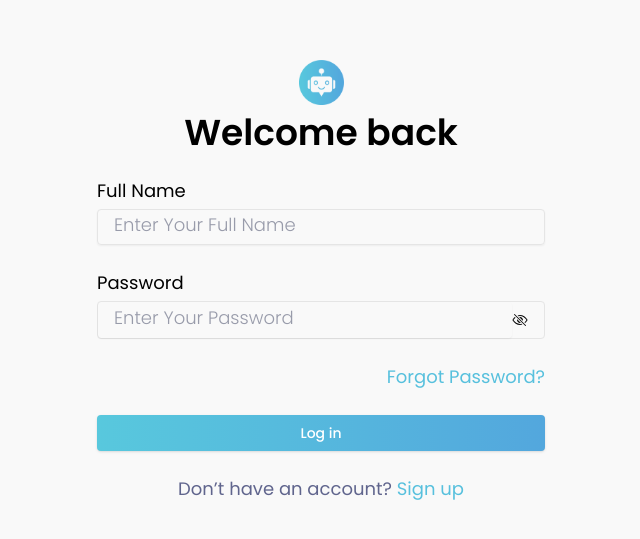
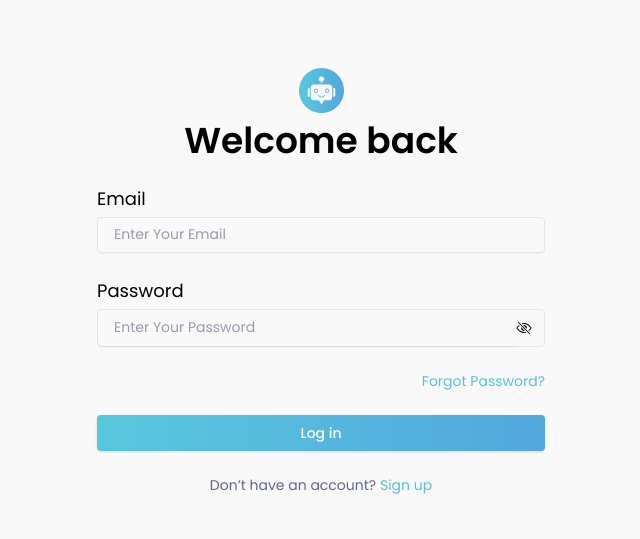
Before and after one commit to patel-poojan/chatbot-frontend, a Next.js app: page /login in a window 1280 px wide. Shown: the part 119-658 px from the top of the page, without its empty margins (319-959 px from the left). Built offline with nearby package versions, Linux system fonts and the light colour scheme; no server answers.

Commit message:
feat: login api added

```diff
--- a/package.json
+++ b/package.json
@@ -17,6 +17,8 @@
     "@radix-ui/react-popover": "^1.1.1",
     "@radix-ui/react-slot": "^1.1.0",
     "@radix-ui/react-tooltip": "^1.1.2",
+    "@tanstack/react-query": "^5.56.2",
+    "axios": "^1.7.7",
     "class-variance-authority": "^0.7.0",
     "clsx": "^2.1.1",
     "cmdk": "^1.0.0",
@@ -26,6 +28,8 @@
     "react": "^18",
     "react-dom": "^18",
     "react-icons": "^5.3.0",
+    "react-query": "^3.39.3",
+    "sonner": "^1.5.0",
     "tailwind-merge": "^2.5.2",
     "tailwindcss-animate": "^1.0.7"
   },
--- a/src/app/components/ChooseWebsiteTemplate.tsx
+++ b/src/app/components/ChooseWebsiteTemplate.tsx
@@ -40,12 +40,12 @@ const ChooseWebsiteTemplate = ({
          mt-4 mb-3 flex items-center bg-[#F2F2F2]"
         >
           <Input
-            className="flex-1 border-none shadow-none bg-transparent placeholder:text-[#989898] focus-visible:ring-0 text-sm sm:text-base placeholder:text-sm sm:placeholder:text-base placeholder:font-light "
+            className="flex-1 border-none shadow-none pe-[2px] sm:pe-1 bg-transparent placeholder:text-[#989898] focus-visible:ring-0 text-sm sm:text-base placeholder:text-sm sm:placeholder:text-base placeholder:font-light "
             placeholder="Enter a URL address"
           ></Input>
           <div className="mx-2 sm:mx-3 md:mx-5">
             <DropdownMenu onOpenChange={() => setDropDown(!dropDown)}>
-              <DropdownMenuTrigger className="focus-visible:!outline-none w-full md:w-auto text-sm sm:text-base md:text-lg font-normal text-black flex items-center justify-between gap-2">
+              <DropdownMenuTrigger className="focus-visible:!outline-none w-full md:w-auto text-sm sm:text-base md:text-lg font-normal text-black flex items-center justify-between gap-1 sm:gap-2">
                 {page}
                 {dropDown ? <IoIosArrowUp /> : <IoIosArrowDown />}
               </DropdownMenuTrigger>
--- /dev/null
+++ b/src/app/components/ClientProvider.tsx
@@ -0,0 +1,18 @@
+"use client";
+
+import { QueryClientProvider } from "@tanstack/react-query";
+import { queryClient } from "@/utils/react-query";
+import { Toaster } from "sonner";
+
+export default function ClientProvider({
+  children,
+}: {
+  children: React.ReactNode;
+}) {
+  return (
+    <QueryClientProvider client={queryClient}>
+      {children}
+      <Toaster richColors />
+    </QueryClientProvider>
+  );
+}
--- /dev/null
+++ b/src/app/components/Loader.tsx
@@ -0,0 +1,25 @@
+export const Loader = () => {
+  return (
+    <div className="bg-blur fixed inset-0 z-50 flex items-center justify-center bg-black/20 backdrop-blur-[2px]">
+      <div role="status">
+        <svg
+          aria-hidden="true"
+          className="h-8 w-8 animate-spin fill-primary text-gray-200"
+          viewBox="0 0 100 101"
+          fill="none"
+          xmlns="http://www.w3.org/2000/svg"
+        >
+          <path
+            d="M100 50.5908C100 78.2051 77.6142 100.591 50 100.591C22.3858 100.591 0 78.2051 0 50.5908C0 22.9766 22.3858 0.59082 50 0.59082C77.6142 0.59082 100 22.9766 100 50.5908ZM9.08144 50.5908C9.08144 73.1895 27.4013 91.5094 50 91.5094C72.5987 91.5094 90.9186 73.1895 90.9186 50.5908C90.9186 27.9921 72.5987 9.67226 50 9.67226C27.4013 9.67226 9.08144 27.9921 9.08144 50.5908Z"
+            fill="currentColor"
+          />
+          <path
+            d="M93.9676 39.0409C96.393 38.4038 97.8624 35.9116 97.0079 33.5539C95.2932 28.8227 92.871 24.3692 89.8167 20.348C85.8452 15.1192 80.8826 10.7238 75.2124 7.41289C69.5422 4.10194 63.2754 1.94025 56.7698 1.05124C51.7666 0.367541 46.6976 0.446843 41.7345 1.27873C39.2613 1.69328 37.813 4.19778 38.4501 6.62326C39.0873 9.04874 41.5694 10.4717 44.0505 10.1071C47.8511 9.54855 51.7191 9.52689 55.5402 10.0491C60.8642 10.7766 65.9928 12.5457 70.6331 15.2552C75.2735 17.9648 79.3347 21.5619 82.5849 25.841C84.9175 28.9121 86.7997 32.2913 88.1811 35.8758C89.083 38.2158 91.5421 39.6781 93.9676 39.0409Z"
+            fill="currentFill"
+          />
+        </svg>
+        <span className="sr-only">Loading...</span>
+      </div>
+    </div>
+  );
+};
--- a/src/app/layout.tsx
+++ b/src/app/layout.tsx
@@ -1,6 +1,7 @@
 import type { Metadata } from "next";
 import "./globals.css";
 import { Poppins } from "next/font/google";
+import ClientProvider from "./components/ClientProvider";
 
 export const metadata: Metadata = {
   title: "Create Next App",
@@ -21,7 +22,11 @@ export default function RootLayout({
 }>) {
   return (
     <html lang="en" className={poppins.className}>
-      <body>{children}</body>
+      <body>
+        <>
+          <ClientProvider>{children}</ClientProvider>
+        </>
+      </body>
     </html>
   );
 }
--- a/src/app/login/page.tsx
+++ b/src/app/login/page.tsx
@@ -1,24 +1,72 @@
 "use client";
 import { Button } from "@/components/ui/button";
 import { Input } from "@/components/ui/input";
+import { useLogin } from "@/utils/api";
 import Image from "next/image";
 import { useRouter } from "next/navigation";
-import React, { useState } from "react";
+import React, { useState, useCallback } from "react";
 import { IoEyeOffOutline, IoEyeOutline } from "react-icons/io5";
+import { toast } from "sonner";
+import { Loader } from "../components/Loader";
+import { AxiosError } from "axios";
 
 const Page = () => {
   const router = useRouter();
+  const [email, setEmail] = useState<string>("");
+  const [password, setPassword] = useState<string>("");
   const [passwordType, setPasswordType] = useState<string>("password");
-  const togglePassword = () => {
-    if (passwordType === "password") {
-      setPasswordType("text");
-      return;
-    }
-    setPasswordType("password");
-  };
+
+  const togglePassword = useCallback(() => {
+    setPasswordType((prev) => (prev === "password" ? "text" : "password"));
+  }, []);
+
+  const { mutate: onLogin, isPending } = useLogin({
+    onSuccess(data) {
+      console.log("data", data);
+      router.push("/chatbotlist");
+      toast.success(data?.message, {
+        duration: 5000,
+        position: "bottom-right",
+      });
+    },
+
+    onError(error: AxiosError) {
+      const errorMessage =
+        //   error?.response?.data?.errors?.message ||
+        //   error?.response?.data?.message ||
+        "Login failed";
+      toast.error(errorMessage, {
+        duration: 5000,
+        position: "bottom-right",
+      });
+    },
+  });
+
+  const handleLogin = useCallback(
+    (e: React.MouseEvent<HTMLButtonElement>) => {
+      e.preventDefault();
+
+      if (!email) {
+        toast.error("Please fill in your email", {
+          duration: 5000,
+          position: "bottom-right",
+        });
+      } else if (!password) {
+        toast.error("Please fill in your password", {
+          duration: 5000,
+          position: "bottom-right",
+        });
+      } else {
+        onLogin({ email, password });
+      }
+    },
+    [email, onLogin, password]
+  );
+
   return (
-    <div className="h-dvh w-dvw flex justify-center items-center ">
-      <div className="flex flex-col gap-5 sm:gap-6 w-full max-w-lg px-4 sm:px-8">
+    <div className="h-screen w-screen flex justify-center items-center">
+      {isPending && <Loader />}
+      <div className="flex flex-col gap-6 w-full max-w-lg px-8">
         <div className="flex flex-col gap-2 justify-center items-center">
           <Image
             src="/images/bot-icon.svg"
@@ -28,32 +76,34 @@ const Page = () => {
             priority
             quality={100}
           />
-          <p className="text-black font-semibold text-3xl sm:text-4xl">
-            Welcome back
-          </p>
+          <p className="text-black font-semibold text-4xl">Welcome back</p>
         </div>
         <div className="w-full">
-          <label htmlFor="fullName" className="text-black font-normal text-lg ">
-            Full Name
+          <label htmlFor="email" className="text-black text-lg">
+            Email
           </label>
           <Input
-            id="fullName"
-            className="px-4 py-3 rounded mt-1 placeholder:text-[#6F7288B2] focus-visible:ring-0 placeholder:text-sm  placeholder:sm:text-lg placeholder:font-light w-full"
-            placeholder="Enter Your Full Name"
+            value={email}
+            onChange={(e) => setEmail(e.target.value)}
+            id="email"
+            className="px-4 py-3 rounded mt-1 placeholder:text-[#6F7288B2] focus-visible:ring-0 placeholder:text-sm w-full"
+            placeholder="Enter Your Email"
           />
         </div>
         <div className="w-full">
-          <label htmlFor="password" className="text-black font-normal text-lg">
+          <label htmlFor="password" className="text-black text-lg">
             Password
           </label>
-          <div className="flex items-center pe-4 border w-full rounded mt-1">
+          <div className="flex items-center border w-full rounded mt-1">
             <Input
               id="password"
+              value={password}
+              onChange={(e) => setPassword(e.target.value)}
               type={passwordType}
-              className="px-4 py-3 flex-1 !border-none rounded  focus-visible:ring-0 placeholder:text-[#6F7288B2] placeholder:text-sm  placeholder:sm:text-lg placeholder:font-light w-full"
+              className="px-4 py-3 flex-1 !border-none rounded focus-visible:ring-0 placeholder:text-[#6F7288B2] placeholder:text-sm w-full"
               placeholder="Enter Your Password"
             />
-            <div className="cursor-pointer" onClick={togglePassword}>
+            <div className="cursor-pointer me-3" onClick={togglePassword}>
               {passwordType === "password" ? (
                 <IoEyeOffOutline />
               ) : (
@@ -62,18 +112,19 @@ const Page = () => {
             </div>
           </div>
         </div>
-        <div className="flex items-center justify-end w-full text-sm sm:text-lg font-normal text-[#57C0DD]">
+        <div className="flex justify-end text-sm text-[#57C0DD]">
           <a href="#" className="hover:underline">
             Forgot Password?
           </a>
         </div>
         <Button
+          type="button"
           className="w-full text-white bg-gradient-to-r from-[#58C8DD] to-[#53A7DD] py-3 rounded"
-          onClick={() => router.push("/chatbotlist")}
+          onClick={handleLogin}
         >
           Log in
         </Button>
-        <div className="text-center text-[#1E255EB2] font-normal text-sm sm:text-lg">
+        <div className="text-center text-[#1E255EB2] text-sm">
           Don’t have an account?{" "}
           <a href="signup" className="text-[#57C0DD] hover:underline">
             Sign up
--- /dev/null
+++ b/src/utils/api.ts
@@ -0,0 +1,72 @@
+import { useMutation } from "@tanstack/react-query";
+import { axiosInstance } from "../utils/axiosInstance";
+import { AxiosError } from "axios";
+
+type LoginResponse = {
+  success: boolean;
+  message: string;
+  accessToken: string;
+  user: {
+    id: string;
+    username: string;
+    email: string;
+  };
+};
+
+type LoginRequest = {
+  email: string;
+  password: string;
+};
+// export const useLogin = ({
+//   onSuccess,
+//   onError,
+// }: {
+//   onSuccess: (data: LoginResponse) => void;
+//   onError: (error: AxiosError) => void;
+// }) =>
+//   useMutation({
+//     mutationKey: ["auth", "login"],
+//     mutationFn: (data: LoginRequest): Promise<LoginResponse> => {
+//       const payload: LoginRequest = { ...data };
+//       return axiosInstance.post("/auth/login", payload);
+//     },
+//     onError: async(error: AxiosError) => {
+
+//         try {
+//         console.log(data);
+//         onSuccess(data);
+//       } catch (error) {
+//         console.log(error);
+//       }
+//       // Call the provided onError callback
+//       onError(error);
+
+//       // Prevent default behavior if it's causing a refresh
+//       if (error.response && error.response instanceof Event) {
+//         (error.response as Event).preventDefault();
+//       }
+//     },
+//     onSuccess: async (data) => {
+//       try {
+//         console.log(data);
+//         onSuccess(data);
+//       } catch (error) {
+//         console.log(error);
+//       }
+//     },
+//   });
+export const useLogin = ({
+  onSuccess,
+  onError,
+}: {
+  onSuccess: (data: LoginResponse) => void;
+  onError: (error: AxiosError) => void;
+}) =>
+  useMutation({
+    mutationKey: ["auth", "login"],
+    mutationFn: (data: LoginRequest): Promise<LoginResponse> => {
+      return axiosInstance.post("/auth/login", data);
+    },
+    onError,
+    onSuccess,
+  });
--- /dev/null
+++ b/src/utils/axiosInstance.ts
@@ -0,0 +1,64 @@
+import Axios, {
+  AxiosError,
+  AxiosHeaders,
+  AxiosResponse,
+  InternalAxiosRequestConfig,
+} from "axios";
+import { toast } from "sonner";
+// import Cookies from "js-cookie";
+
+const authRequestInterceptor = (config: InternalAxiosRequestConfig) => {
+  // const authToken = Cookies.get("authToken"); // Using js-cookie for better cookie handling
+  const authToken = document.cookie
+    .split("; ")
+    .find((row) => row.startsWith("authToken="))
+    ?.split("=")[1];
+  if (!config.headers) {
+    config.headers = config.headers || new AxiosHeaders();
+  }
+
+  if (authToken) {
+    config.headers.Authorization = `Bearer ${authToken}`;
+  }
+
+  config.headers.Accept = "application/json";
+  return config;
+};
+
+const responseInterceptor = (response: AxiosResponse) => response.data;
+
+const errorInterceptor = (error: AxiosError) => {
+  if (!error.response) {
+    // Handle network/server issues
+    if (error.code !== "ERR_CANCELED") {
+      console.error("Server or network error occurred");
+      // toast.error("Something went wrong with server", { duration: 10 * 1000 });
+    }
+    return Promise.reject(error);
+  }
+
+  if (error.response.status === 401) {
+    window.location.replace("/login");
+    toast.error("Authentication required, please log in", {
+      duration: 5 * 1000,
+    });
+  }
+
+  return Promise.reject(error);
+};
+
+const paramsSerializer = (params: { [key: string]: string }) => {
+  return Object.keys(params)
+    .map(
+      (key) => `${encodeURIComponent(key)}=${encodeURIComponent(params[key])}`
+    )
+    .join("&");
+};
+
+export const axiosInstance = Axios.create({
+  baseURL: process.env.NEXT_PUBLIC_LOCAL_SERVER_URL, // No need for extra slashes here
+});
+
+axiosInstance.defaults.paramsSerializer = paramsSerializer;
+axiosInstance.interceptors.request.use(authRequestInterceptor);
+axiosInstance.interceptors.response.use(responseInterceptor, errorInterceptor);
--- /dev/null
+++ b/src/utils/react-query.ts
@@ -0,0 +1,11 @@
+import { DefaultOptions, QueryClient } from '@tanstack/react-query';
+
+const queryConfig: DefaultOptions = {
+  queries: {
+    // useErrorBoundary: true,
+    refetchOnWindowFocus: false,
+    retry: false,
+  },
+};
+
+export const queryClient = new QueryClient({ defaultOptions: queryConfig });
--- /dev/null
+++ b/src/utils/validator.ts
@@ -0,0 +1,5 @@
+const emailRegex = /^[a-zA-Z0-9._-]+@[a-zA-Z0-9.-]+\.[a-zA-Z]{2,4}$/;
+
+export const isEmailValid = (email: string) => {
+  return emailRegex.test(email);
+};
```
Also changed, not shown: src/app/components/ChatbotTrainTemplate.tsx (+17 -0 lines), 1 other file (tests, documents, lock files or other folders).
